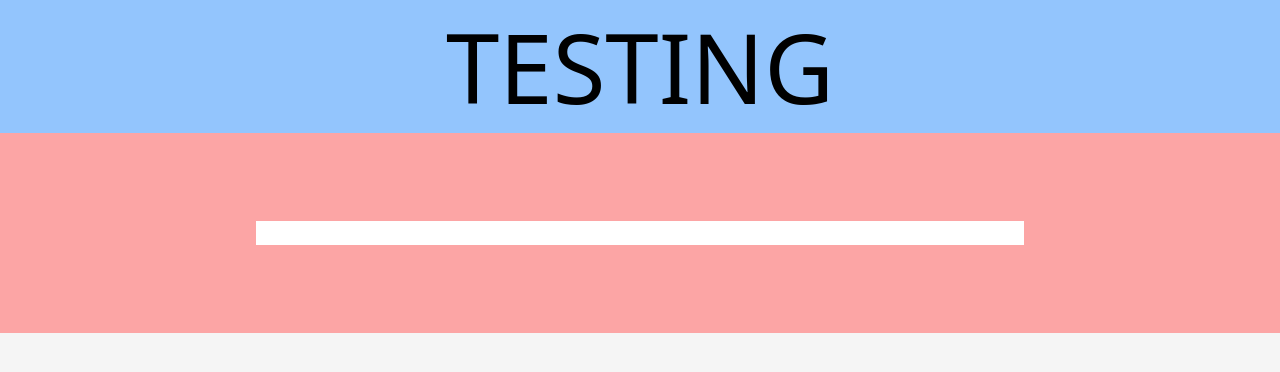
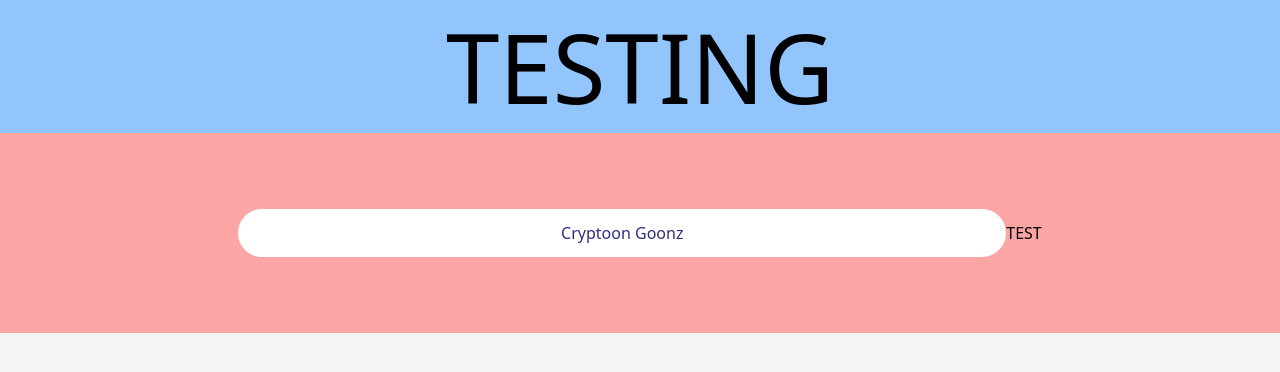
Before and after one commit to afbelardi/floor-price-frontend, a Next.js app: page / in a window 1280 px wide. Shown: the top 372 px of the page. Built offline with nearby package versions, Linux system fonts and the light colour scheme.

Commit message:
post request successfully gets back info about nft project

```diff
--- a/package.json
+++ b/package.json
@@ -9,6 +9,7 @@
     "lint": "next lint"
   },
   "dependencies": {
+    "axios": "^1.3.4",
     "eslint": "8.37.0",
     "eslint-config-next": "13.2.4",
     "next": "13.2.4",
--- a/src/components/SearchBar.js
+++ b/src/components/SearchBar.js
@@ -1,11 +1,29 @@
+import { useRef } from "react";
+import axios from "axios";
+
+export default function SearchBar(props) {
 
 
-export default function SearchBar () {
+
+    const handleSubmit = async (e) => {
+        const requestBody = {
+            searchTerm: props.searchRef.current.value
+        }
+        e.preventDefault();
+        try {
+          const response = await axios.post('http://localhost:8000/search', requestBody);
+          console.log(response.data)
+        } catch (error) {
+            console.error(error)
+        }
+
+    }
     return (
         <>
             <div className="h-1/4 bg-red-300 flex justify-center items-center">
-                <input className="w-3/5" type="text"></input>
+                <input className="w-3/5 text-center placeholder-indigo-900  rounded-3xl h-12" placeholder="Cryptoon Goonz" type="text" ref={props.searchRef}></input>
+                <button onClick={handleSubmit}>TEST</button>
             </div>
         </>
     )
-}
+};
--- a/src/pages/index.js
+++ b/src/pages/index.js
@@ -6,7 +6,8 @@
 
 export default function Home() {
 
-  const search = useRef(null);
+  const searchRef = useRef(null);
+
   return (
     <>
       <Head>
@@ -17,7 +18,7 @@
       </Head>
       <Header />
       <SearchBar
-      ref={search}
+      searchRef={searchRef}
       />
 
     </>
```
Also changed, not shown: src/components/Card.js (added), 1 other file (tests, documents, lock files or other folders).
